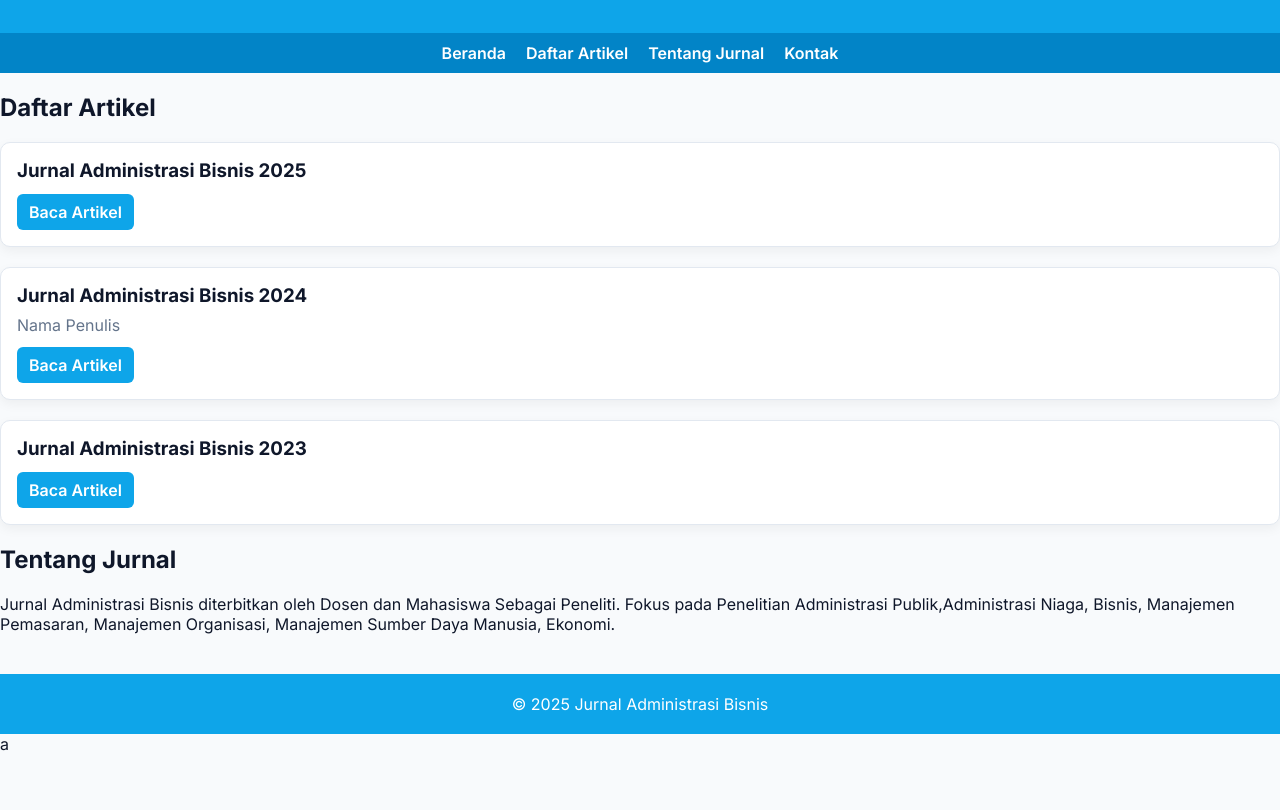
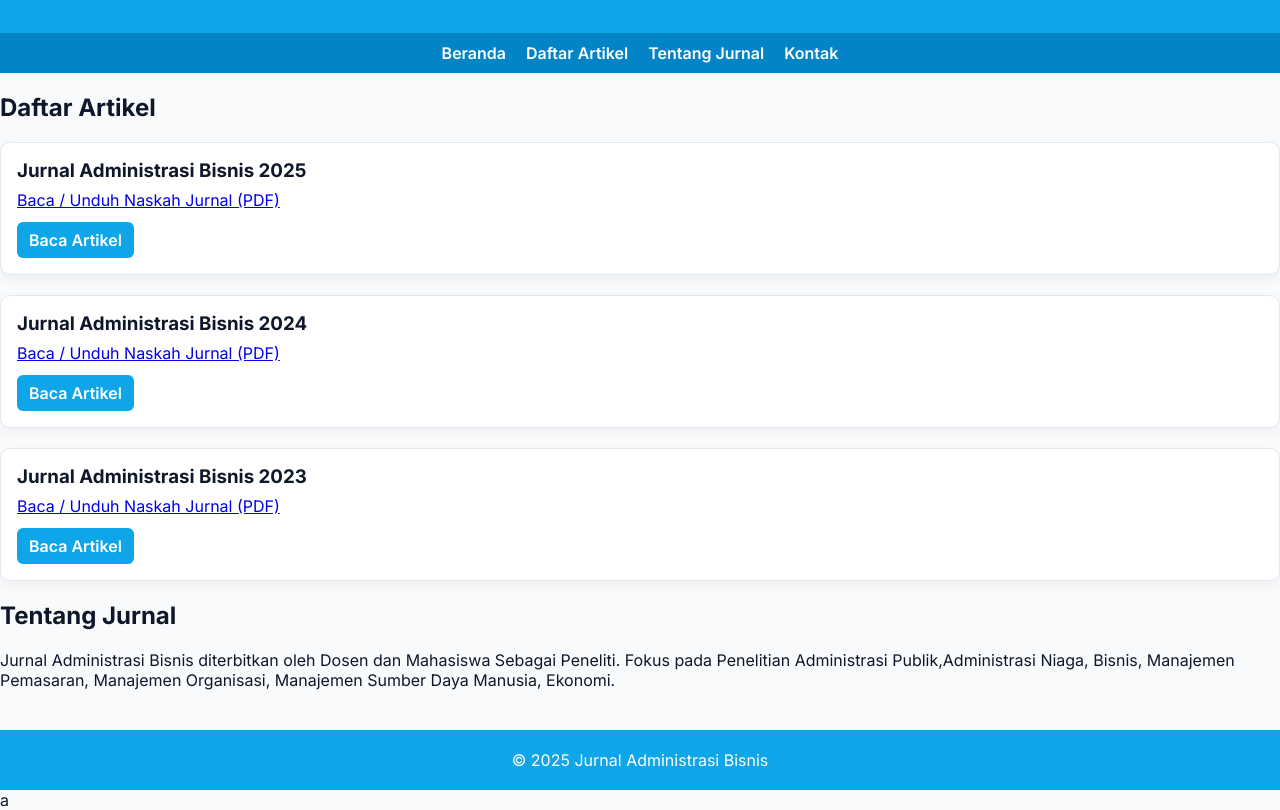
Before and after one commit to indradermawan-dosen/Jurnal-Administrasi-Bisnis-, a plain HTML site: page index.html in a window 1280 px wide. Shown: the part 125-935 px from the top of the page. Before the commit the page ends 879 px from the top, so only its background shows below. Drawn offline with Linux system fonts and the light colour scheme.

Commit message:
Update index.html

```diff
--- a/index.html
+++ b/index.html
@@ -37,17 +37,17 @@
       <h2>Daftar Artikel</h2>
       <div class="card">
         <h3>Jurnal Administrasi Bisnis  2025 </h3>
-        <p></p>
+        <p><a href="uploads/naskah1.pdf" target="_blank">Baca / Unduh Naskah Jurnal (PDF)</p>
         <a href="#" class="btn">Baca Artikel</a></script>
       </div>
       <div class="card">
         <h3>Jurnal Administrasi Bisnis 2024 </h3>
-        <p>Nama Penulis</p>
+        <p><a href="uploads/naskah1.pdf" target="_blank">Baca / Unduh Naskah Jurnal (PDF)</p>
         <a href="#" class="btn">Baca Artikel</a>
       </div>
       <div class="card">
         <h3>Jurnal Administrasi Bisnis 2023 </h3>
-        <p></p>
+        <p><a href="uploads/naskah1.pdf" target="_blank">Baca / Unduh Naskah Jurnal (PDF)</p>
         <a href="#" class="btn">Baca Artikel</a>
       </div>
     </section>
```
